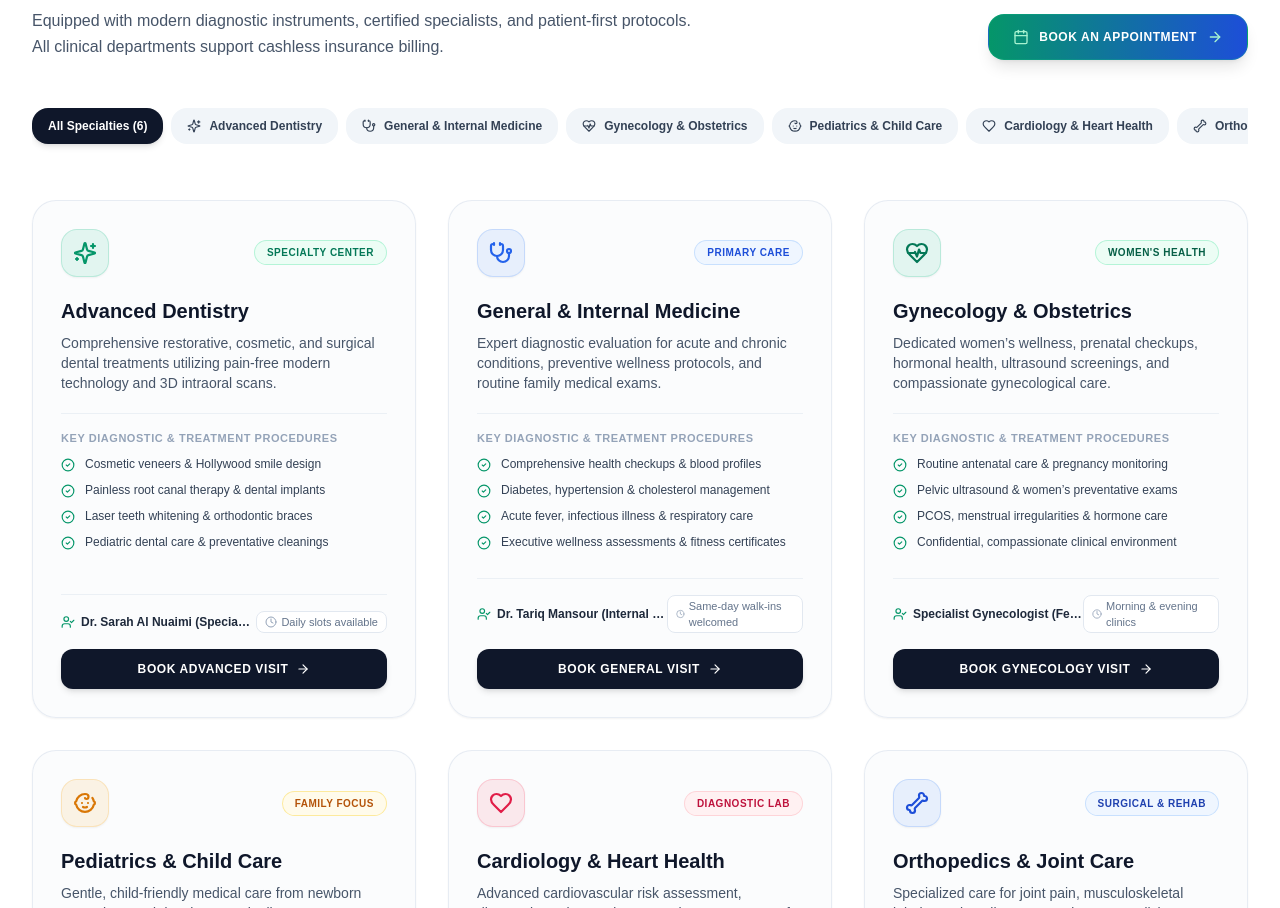
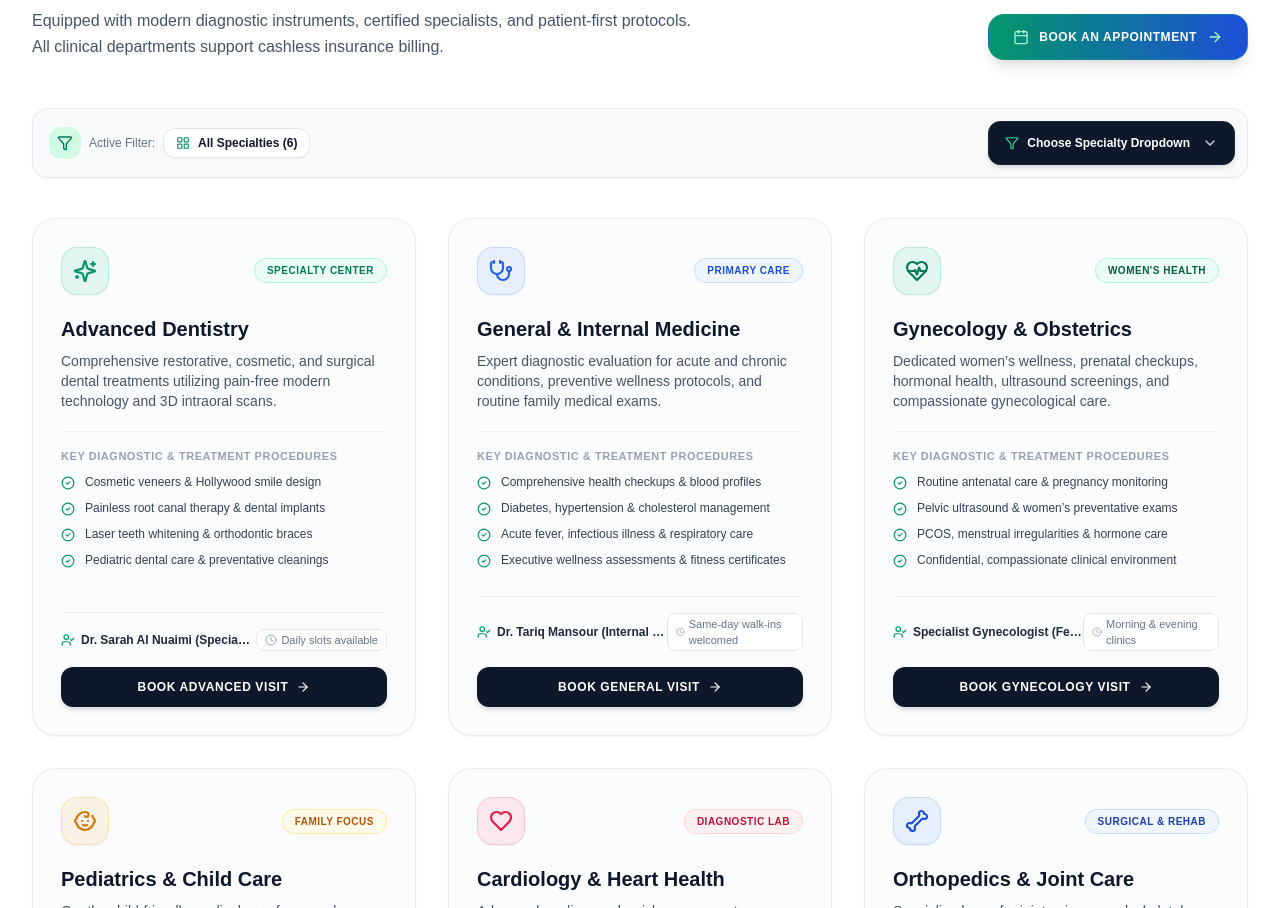
Before and after one commit to armanh148/Happy-Way-Medical-Center, a Next.js app: page / in a window 1280 px wide. Shown: the part 1647-2555 px from the top of the page. Built offline with nearby package versions, Linux system fonts and the light colour scheme.

Commit message:
feat: add BookingModal, Navbar, and ServicesGrid components

```diff
--- a/src/components/BookingModal.tsx
+++ b/src/components/BookingModal.tsx
@@ -70,13 +70,13 @@
       />
 
       {/* Modal Dialog: Portrait on mobile/tablet, Landscape (wide 2-column) on laptop/desktop */}
-      <div className="relative w-full max-w-lg lg:max-w-4xl xl:max-w-5xl bg-white rounded-3xl shadow-2xl border border-slate-100 overflow-hidden z-10 animate-in fade-in zoom-in-95 duration-200 my-auto">
+      <div className="relative w-full max-w-lg lg:max-w-4xl xl:max-w-5xl max-h-[94vh] flex flex-col bg-white rounded-2xl sm:rounded-3xl shadow-2xl border border-slate-100 overflow-hidden z-10 animate-in fade-in zoom-in-95 duration-200 my-auto">
 
         {/* Header Bar */}
-        <div className="bg-gradient-to-r from-emerald-950 via-slate-900 to-blue-950 p-5 sm:p-6 lg:px-8 text-white relative border-b border-slate-800">
+        <div className="bg-gradient-to-r from-emerald-950 via-slate-900 to-blue-950 p-4 sm:p-6 lg:px-8 text-white relative border-b border-slate-800 shrink-0">
           <button
             onClick={onClose}
-            className="absolute top-4 right-4 sm:top-5 sm:right-6 p-2 rounded-full bg-white/10 hover:bg-white/20 text-white/80 hover:text-white transition-all active:scale-95"
+            className="absolute top-3.5 right-3.5 sm:top-5 sm:right-6 p-2 rounded-full bg-white/10 hover:bg-white/20 text-white/80 hover:text-white transition-all active:scale-95"
             aria-label="Close modal"
           >
             <X className="w-5 h-5" />
@@ -107,7 +107,7 @@
         </div>
 
         {/* Content Body: Portrait (<lg) vs Landscape 2-Column (>=lg) */}
-        <div className="p-4 sm:p-6 lg:p-8 max-h-[82vh] overflow-y-auto">
+        <div className="p-4 sm:p-6 lg:p-8 overflow-y-auto flex-1">
           {isSubmitted ? (
             /* Confirmation Screen */
             <div className="text-center py-6 lg:py-10 animate-in fade-in max-w-xl mx-auto">
--- a/src/components/Navbar.tsx
+++ b/src/components/Navbar.tsx
@@ -183,10 +183,11 @@
             </div>
           </div>
         </div>
+      </nav>
 
-        {/* Mobile Slide-Over Sidebar Drawer */}
-        {mobileMenuOpen && (
-          <div className="lg:hidden fixed inset-0 z-50">
+      {/* Mobile Slide-Over Sidebar Drawer (OUTSIDE <nav> to escape backdrop-filter containing block) */}
+      {mobileMenuOpen && (
+        <div className="lg:hidden fixed inset-0 z-50">
             {/* Dark Blurred Backdrop */}
             <div
               onClick={() => setMobileMenuOpen(false)}
@@ -347,8 +348,6 @@
             </div>
           </div>
         )}
-
-      </nav>
     </>
   );
 }
--- a/src/components/ServicesGrid.tsx
+++ b/src/components/ServicesGrid.tsx
@@ -1,6 +1,6 @@
 'use client';
 
-import React, { useState } from 'react';
+import React, { useState, useRef, useEffect } from 'react';
 import {
   Stethoscope,
   Sparkles,
@@ -15,7 +15,11 @@
   UserCheck,
   CheckCircle2,
   Calendar,
-  HeartPulse
+  HeartPulse,
+  ChevronDown,
+  Filter,
+  LayoutGrid,
+  X
 } from 'lucide-react';
 
 interface ServicesGridProps {
@@ -24,6 +28,18 @@
 
 export default function ServicesGrid({ onOpenBooking }: ServicesGridProps) {
   const [activeTab, setActiveTab] = useState('all');
+  const [dropdownOpen, setDropdownOpen] = useState(false);
+  const dropdownRef = useRef<HTMLDivElement>(null);
+
+  useEffect(() => {
+    const handleClickOutside = (event: MouseEvent) => {
+      if (dropdownRef.current && !dropdownRef.current.contains(event.target as Node)) {
+        setDropdownOpen(false);
+      }
+    };
+    document.addEventListener('mousedown', handleClickOutside);
+    return () => document.removeEventListener('mousedown', handleClickOutside);
+  }, []);
 
   const departments = [
     {
@@ -140,6 +156,8 @@
     ? departments
     : departments.filter(d => d.id === activeTab);
 
+  const activeDeptObj = departments.find(d => d.id === activeTab);
+
   return (
     <section id="services" className="py-20 lg:py-28 bg-white relative">
       <div className="max-w-[1600px] mx-auto px-4 sm:px-6 lg:px-8">
@@ -152,7 +170,7 @@
               <span>Multi-Specialty Clinical Excellence</span>
             </div>
             <h2 className="text-3xl sm:text-4xl lg:text-5xl font-black font-heading text-slate-900 tracking-tight leading-tight">
-              Comprehensive Departments & <br className="hidden sm:block" />
+              Comprehensive Departments &amp; <br className="hidden sm:block" />
               <span className="brand-gradient-text">Specialized Medical Care</span>
             </h2>
             <p className="mt-3 text-base text-slate-600 max-w-2xl leading-relaxed">
@@ -172,35 +190,128 @@
           </div>
         </div>
 
-        {/* Filter Pills */}
-        <div className="flex items-center gap-2 overflow-x-auto pb-4 mb-10 no-scrollbar">
+        {/* Dropdown Filter Bar */}
+        <div className="relative mb-10 z-20" ref={dropdownRef}>
+          <div className="flex flex-col sm:flex-row sm:items-center justify-between gap-3 p-2.5 sm:p-3 rounded-2xl bg-slate-50/90 border border-slate-200/90 shadow-sm">
+
+            {/* Left: Department Status Indicator */}
+            <div className="flex items-center gap-2 px-1 text-xs">
+              <div className="w-8 h-8 rounded-xl bg-emerald-100 text-emerald-800 flex items-center justify-center shrink-0">
+                <Filter className="w-4 h-4 text-emerald-700" />
+              </div>
+              <div className="flex items-center gap-2">
+                <span className="text-slate-500 font-medium hidden sm:inline">Active Filter:</span>
+                <span className="font-extrabold text-slate-900 bg-white px-3 py-1.5 rounded-xl border border-slate-200 shadow-sm flex items-center gap-2 text-xs">
+                  {activeTab === 'all' ? (
+                    <>
+                      <LayoutGrid className="w-3.5 h-3.5 text-emerald-600" />
+                      <span>All Specialties ({departments.length})</span>
+                    </>
+                  ) : (
+                    <>
+                      {activeDeptObj && <activeDeptObj.icon className="w-3.5 h-3.5 text-emerald-600" />}
+                      <span>{activeDeptObj?.name}</span>
                       <button
-            onClick={() => setActiveTab('all')}
-            className={`px-4 py-2.5 rounded-2xl text-xs font-bold whitespace-nowrap transition-all duration-200 ${
+                        onClick={(e) => {
+                          e.stopPropagation();
+                          setActiveTab('all');
+                        }}
+                        className="ml-1 text-slate-400 hover:text-slate-800 p-0.5 rounded-full hover:bg-slate-100 transition"
+                        title="Reset to All Specialties"
+                      >
+                        <X className="w-3 h-3" />
+                      </button>
+                    </>
+                  )}
+                </span>
+              </div>
+            </div>
+
+            {/* Right: The Interactive Dropdown Trigger Button & List */}
+            <div className="relative">
+              <button
+                type="button"
+                onClick={() => setDropdownOpen(!dropdownOpen)}
+                className="w-full sm:w-auto min-h-[44px] px-4 py-2.5 rounded-xl bg-slate-900 hover:bg-slate-800 text-white text-xs font-bold transition-all flex items-center justify-between sm:justify-start gap-3 shadow-md active:scale-95 border border-slate-800"
+                aria-expanded={dropdownOpen}
+              >
+                <div className="flex items-center gap-2">
+                  <Filter className="w-3.5 h-3.5 text-emerald-400" />
+                  <span>Choose Specialty Dropdown</span>
+                </div>
+                <ChevronDown className={`w-4 h-4 text-slate-300 transition-transform duration-200 ${dropdownOpen ? 'rotate-180' : ''}`} />
+              </button>
+
+              {/* The Dropdown Menu List */}
+              {dropdownOpen && (
+                <div className="absolute right-0 top-full mt-2 w-full sm:w-80 bg-white rounded-2xl shadow-2xl border border-slate-200/90 p-2 z-50 animate-in fade-in zoom-in-95 duration-150">
+                  <div className="text-[10px] font-bold uppercase tracking-wider text-slate-400 px-3 py-1.5 border-b border-slate-100 flex items-center justify-between">
+                    <span>Clinical Specialties</span>
+                    <span className="text-emerald-700 font-extrabold bg-emerald-50 px-1.5 py-0.5 rounded text-[10px]">6 Departments</span>
+                  </div>
+
+                  <div className="py-1 space-y-1 max-h-72 overflow-y-auto">
+                    {/* All Specialties Option */}
+                    <button
+                      type="button"
+                      onClick={() => {
+                        setActiveTab('all');
+                        setDropdownOpen(false);
+                      }}
+                      className={`w-full px-3 py-2.5 rounded-xl text-left text-xs font-semibold flex items-center justify-between transition-all ${
                         activeTab === 'all'
-                ? 'bg-slate-900 text-white shadow-md'
-                : 'bg-slate-100 hover:bg-slate-200/80 text-slate-700'
+                          ? 'bg-emerald-50 text-emerald-900 font-bold'
+                          : 'text-slate-700 hover:bg-slate-50'
                       }`}
                     >
-            All Specialties ({departments.length})
+                      <div className="flex items-center gap-2.5">
+                        <div className={`w-7 h-7 rounded-lg flex items-center justify-center ${activeTab === 'all' ? 'bg-emerald-600 text-white' : 'bg-slate-100 text-slate-600'}`}>
+                          <LayoutGrid className="w-3.5 h-3.5" />
+                        </div>
+                        <span>All Specialties ({departments.length})</span>
+                      </div>
+                      {activeTab === 'all' && <Check className="w-4 h-4 text-emerald-600" />}
                     </button>
+
+                    {/* Department Items */}
                     {departments.map((dept) => {
                       const Icon = dept.icon;
+                      const isSelected = activeTab === dept.id;
                       return (
                         <button
+                          type="button"
                           key={dept.id}
-                onClick={() => setActiveTab(dept.id)}
-                className={`px-4 py-2.5 rounded-2xl text-xs font-bold whitespace-nowrap transition-all duration-200 flex items-center gap-2 ${
-                  activeTab === dept.id
-                    ? 'bg-emerald-600 text-white shadow-md shadow-emerald-600/25'
-                    : 'bg-slate-100 hover:bg-slate-200/80 text-slate-700'
+                          onClick={() => {
+                            setActiveTab(dept.id);
+                            setDropdownOpen(false);
+                          }}
+                          className={`w-full px-3 py-2.5 rounded-xl text-left text-xs font-semibold flex items-center justify-between transition-all ${
+                            isSelected
+                              ? 'bg-emerald-50 text-emerald-900 font-bold'
+                              : 'text-slate-700 hover:bg-slate-50'
                           }`}
                         >
+                          <div className="flex items-center gap-2.5 min-w-0">
+                            <div className={`w-7 h-7 rounded-lg flex items-center justify-center shrink-0 ${isSelected ? 'bg-emerald-600 text-white' : 'bg-slate-100 text-slate-600'}`}>
                               <Icon className="w-3.5 h-3.5" />
-                <span>{dept.name}</span>
+                            </div>
+                            <span className="truncate">{dept.name}</span>
+                          </div>
+                          <div className="flex items-center gap-1.5 shrink-0 ml-2">
+                            <span className={`text-[9px] font-bold px-1.5 py-0.5 rounded-md border ${dept.badgeBg}`}>
+                              {dept.badge}
+                            </span>
+                            {isSelected && <Check className="w-4 h-4 text-emerald-600 shrink-0" />}
+                          </div>
                         </button>
                       );
                     })}
+                  </div>
+                </div>
+              )}
+            </div>
+
+          </div>
         </div>
 
         {/* Department Cards Grid */}
```
Lines whose indentation alone changed are shown as unchanged.
